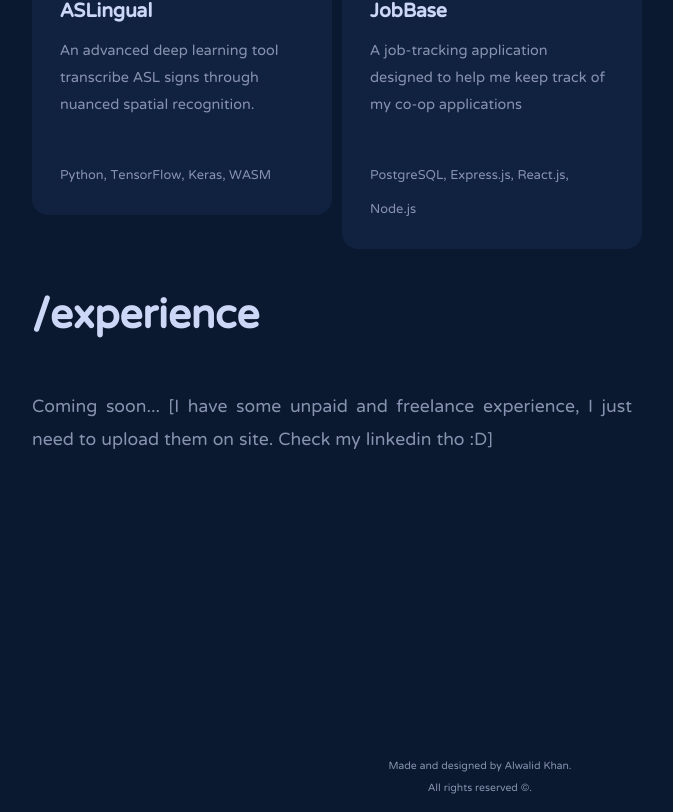
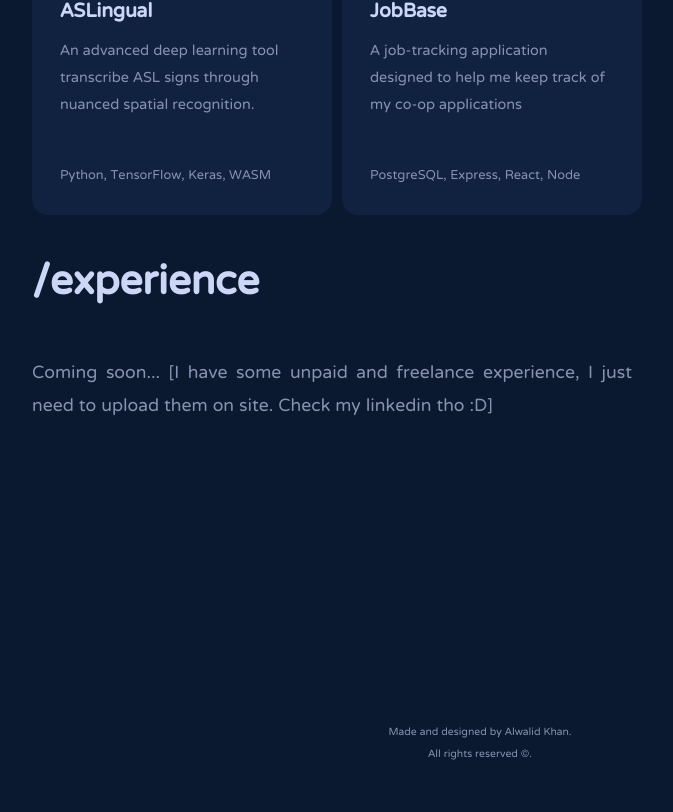
Before and after one commit to wxlkda/realport, a React (Create React App) app: page / in a window 1280 px wide. Shown: the part 1945-2757 px from the top of the page, without its empty margins (160-833 px from the left). After the commit the page ends 2723 px from the top, so only its background shows below. Built offline with nearby package versions, Linux system fonts and the light colour scheme.

Commit message:
fixed techstach overflow

```diff
--- a/src/js/Projects.js
+++ b/src/js/Projects.js
@@ -44,7 +44,7 @@ function Projects() {
         "JobBase": {
           desc:
           "A job-tracking application designed to help me keep track of my co-op applications",
-          techStack: "PostgreSQL, Express.js, React.js, Node.js",
+          techStack: "PostgreSQL, Express, React, Node",
           link: "https://github.com/wxlkda/jobbase"
         }
       };
```
